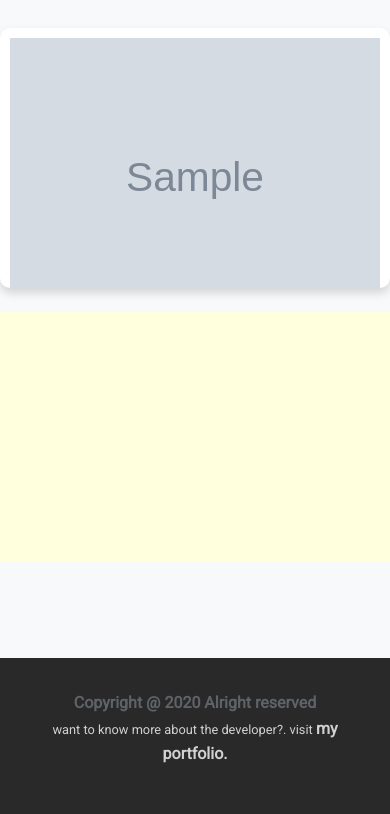
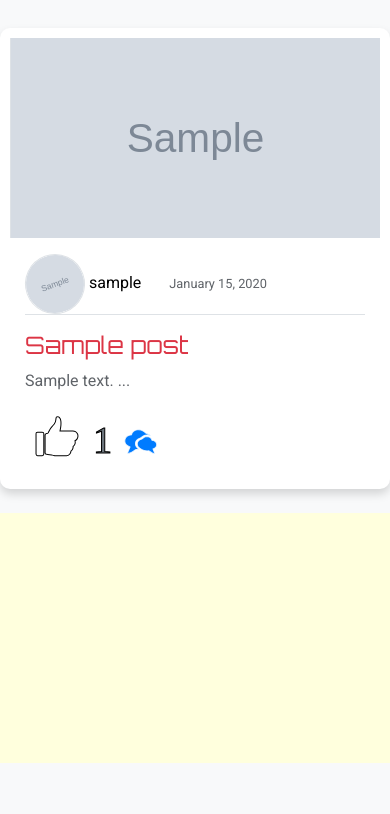
Before and after one commit to ndmichael/Social-Recipe-WebApp, a Django app: page /blog/ in a window 390 px wide. Shown: the part 68-882 px from the top of the page. Run offline with Django 3.2, Linux system fonts and the light colour scheme; tables that the repository leaves empty hold one stand-in row (values such as "Sample post"); grey boxes marked "Sample" are stand-in pictures; some libraries are stand-ins or nearby versions.

Commit message:
fix image display for mobile display blog list

```diff
--- a/blog/static/blog/css/blog.css
+++ b/blog/static/blog/css/blog.css
@@ -13,7 +13,7 @@
 	color: black;
 	box-shadow: 0 5px 10px 0 rgba(0, 0, 0, .15);
 	transition: box-shadow .5s;
-	height: 260px;
+	height: 270px;
 }
 
 #blog-container .general-style span{
@@ -47,6 +47,14 @@
 
 }
 
+.general-style .product-img{
+	width:100%;
+	height: 100%;
+	max-height: 100%;
+	object-fit: cover;
+		object-position: center;
+}
+
 .general-style:hover{
 	box-shadow: 0 5px 10px 0 rgba(0, 0, 0, .25);
 
@@ -62,6 +70,14 @@
 @media(max-width: 48em){
 	.general-style{
 		padding: 10px;
+		height: auto;
 	}
 
+	.general-style .product-img{
+		height: 200px;
+		object-fit: cover;
+		object-position: center;
+	}
+
+
 }
--- a/blog/templates/blog/home.html
+++ b/blog/templates/blog/home.html
@@ -39,7 +39,7 @@
                     </p>
                     <h4>
                         <a href="{% url 'post-detail' post.pk post.date_created.year post.slug %}" class="header_link">
-                            {{ post.title }}
+                            {{ post.title|truncatechars:50 }}
                         </a>
                     </h4>
                     <p>
@@ -62,9 +62,9 @@
                         <i class="icofont icofont-ui-chat icofont-2x msg-btn"></i>
                     </form>
                 </div>
-                <div class="col-12 col-md-4 order-first order-sm-last " style="background-color: #dc3545; padding: 0";>
+                <div class="col-12 col-md-4 order-first order-sm-last border-left" style="background-color: #dc3545; padding: 0";>
                     {% if post.image %}
-                        <img src="{{post.image.url}}" class="img-fluid"  alt="{{post.title}}" style="height:100%; max-height:100%; width: 100%;">
+                        <img src="{{post.image.url}}" class="img-fluid product-img"  alt="{{post.title}}">
                     {% endif %}
                 </div>
             </div>
```
